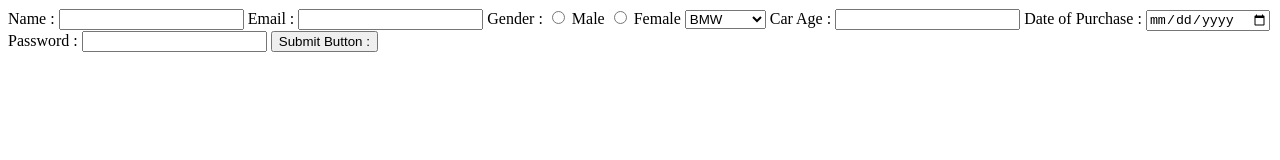
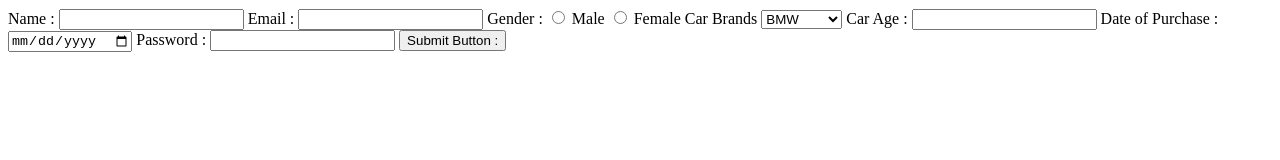
Before and after one commit to acciojob/car-insurance-form-Jitendra123abc, a website: page main.html in a window 1280 px wide. Drawn offline with Linux system fonts and the light colour scheme.

Commit message:
created a submission

```diff
--- a/main.html
+++ b/main.html
@@ -25,6 +25,8 @@
     <input type="radio" name="gender" id="gender" required>
     <label for="gender">Female</label>
 
+
+	<label for="cars">Car Brands</label>
     <select name="cars" id="cars">
         <option value="#">BMW</option>
         <option value="#">Audi</option>
@@ -35,8 +37,8 @@
     <label for="carage">Car Age :</label>
     <input type="number" name="carage" id="carage" required>
 
-    <label for="dob">Date of Purchase :</label>
-    <input type="date" name="dob" id="dob" required>
+    <label for="dop">Date of Purchase :</label>
+    <input type="date" name="dop" id="dop" required>
 
     <label for="password">Password :</label>
     <input type="password" name="password" id="password" required>
```
